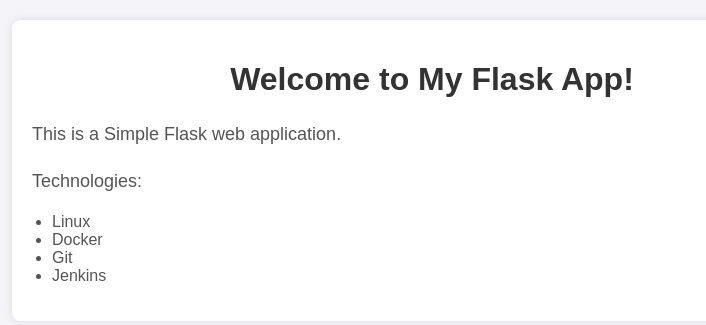
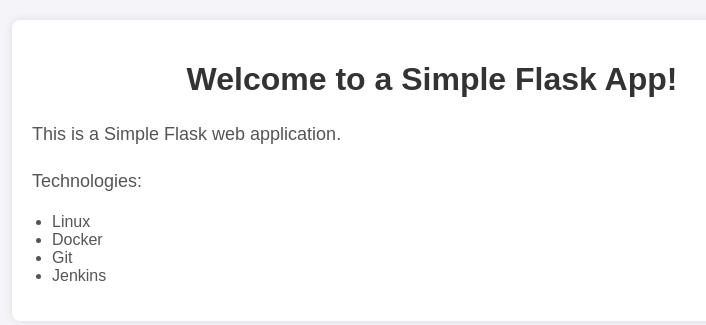
Before and after one commit to J007acky/Docker_Practice, a Flask app: page / in a window 1280 px wide. Shown: the top 325 px of the page, without its empty margins (208-914 px from the left). Run offline with Flask 3, Linux system fonts and the light colour scheme.

Commit message:
Title Change Third

```diff
--- a/templates/index.html
+++ b/templates/index.html
@@ -7,7 +7,7 @@
   </head>
   <body style="font-family: Arial, sans-serif; background-color: #f4f4f9; margin: 0; padding: 20px;">
     <div style="max-width: 800px; margin: 0 auto; background: white; padding: 20px; box-shadow: 0 0 10px rgba(0, 0, 0, 0.1); border-radius: 8px;">
-      <h1 style="color: #333; text-align: center;">Welcome to My Flask App!</h1>
+      <h1 style="color: #333; text-align: center;">Welcome to a Simple Flask App!</h1>
       <p style="font-size: 18px; line-height: 1.6; color: #555;">
         This is a Simple Flask web application.
       </p>
```
